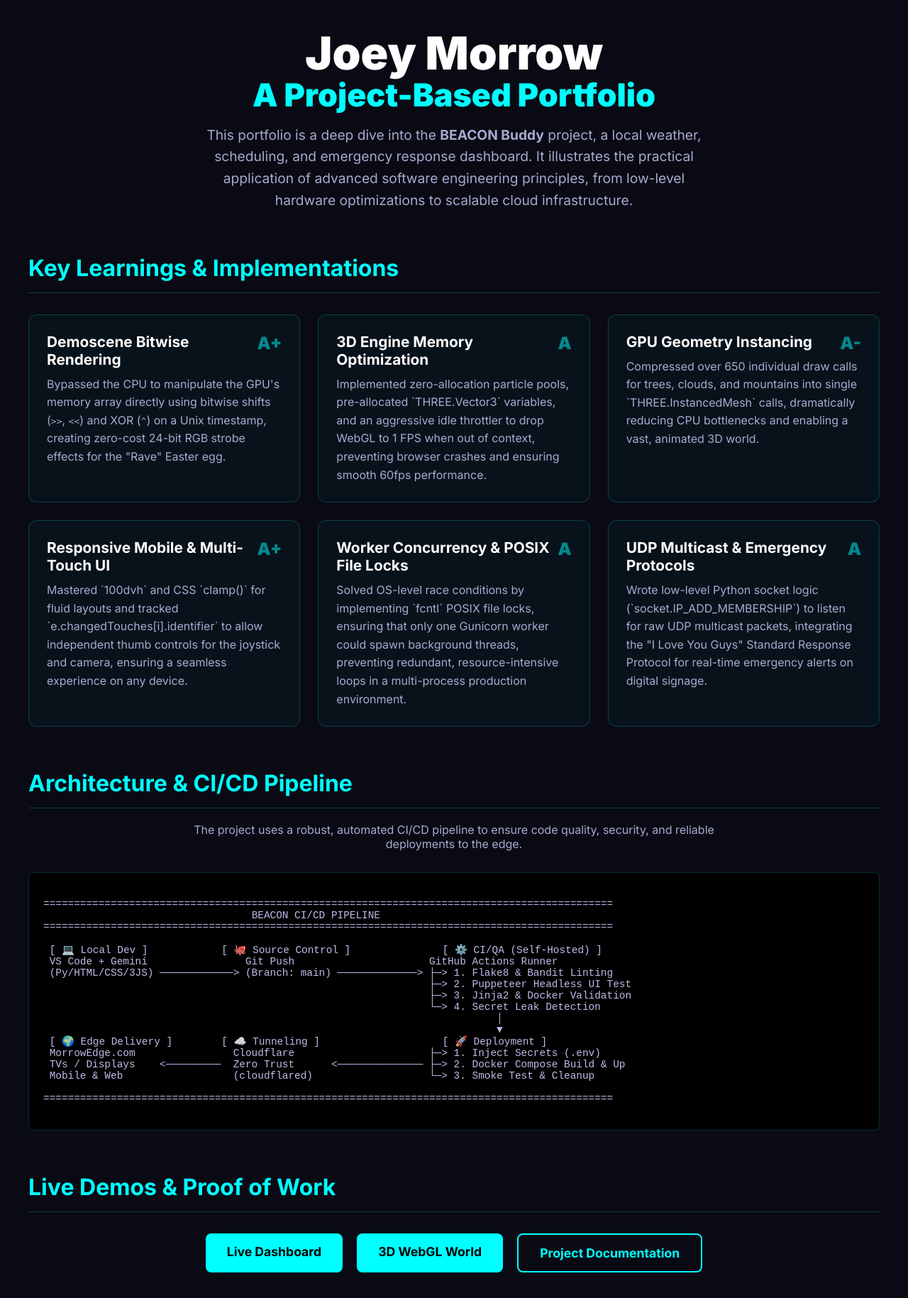
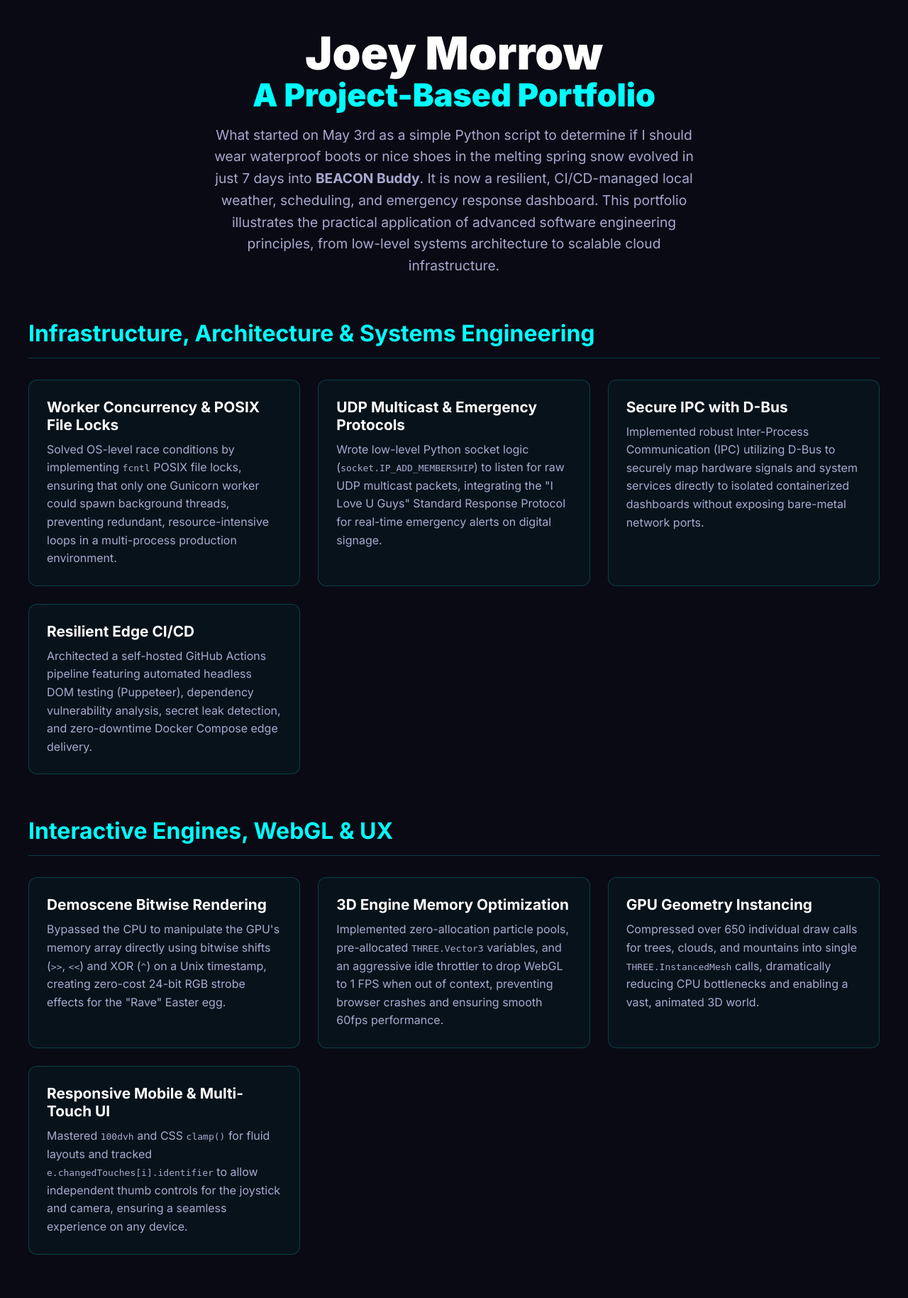
Before and after one commit to joeymorrow/weather-project, a Flask app: page /portfolio in a window 1280 px wide. Shown: the top 1829 px of the page at 71% size. Before the commit the page ends 1793 px from the top, so only its background shows below. Run offline with Flask 3, Linux system fonts and the light colour scheme; data that the repository does not hold is empty; some libraries are stand-ins or nearby versions.

Commit message:
update portfolio

```diff
--- a/templates/portfolio.html
+++ b/templates/portfolio.html
@@ -85,13 +85,6 @@
             line-height: 1.6;
             opacity: 0.8;
         }
-        .grade {
-            float: right;
-            font-size: 1.5rem;
-            font-weight: 900;
-            color: var(--accent);
-            opacity: 0.5;
-        }
         .btn-group {
             display: flex;
             gap: 20px;
@@ -135,41 +128,49 @@
     <div class="container">
         <header>
             <h1>Joey Morrow <span>A Project-Based Portfolio</span></h1>
-            <p>This portfolio is a deep dive into the <strong>BEACON Buddy</strong> project, a local weather, scheduling, and emergency response dashboard. It illustrates the practical application of advanced software engineering principles, from low-level hardware optimizations to scalable cloud infrastructure.</p>
+            <p>What started on May 3rd as a simple Python script to determine if I should wear waterproof boots or nice shoes in the melting spring snow evolved in just 7 days into <strong>BEACON Buddy</strong>. It is now a resilient, CI/CD-managed local weather, scheduling, and emergency response dashboard. This portfolio illustrates the practical application of advanced software engineering principles, from low-level systems architecture to scalable cloud infrastructure.</p>
         </header>
 
         <div class="section">
-            <h2 class="section-title">Key Learnings &amp; Implementations</h2>
+            <h2 class="section-title">Infrastructure, Architecture &amp; Systems Engineering</h2>
             <div class="grid">
                 <div class="card">
-                    <span class="grade">A+</span>
+                    <h3>Worker Concurrency &amp; POSIX File Locks</h3>
+                    <p>Solved OS-level race conditions by implementing <code>fcntl</code> POSIX file locks, ensuring that only one Gunicorn worker could spawn background threads, preventing redundant, resource-intensive loops in a multi-process production environment.</p>
+                </div>
+                <div class="card">
+                    <h3>UDP Multicast &amp; Emergency Protocols</h3>
+                    <p>Wrote low-level Python socket logic (<code>socket.IP_ADD_MEMBERSHIP</code>) to listen for raw UDP multicast packets, integrating the "I Love U Guys" Standard Response Protocol for real-time emergency alerts on digital signage.</p>
+                </div>
+                <div class="card">
+                    <h3>Secure IPC with D-Bus</h3>
+                    <p>Implemented robust Inter-Process Communication (IPC) utilizing D-Bus to securely map hardware signals and system services directly to isolated containerized dashboards without exposing bare-metal network ports.</p>
+                </div>
+                <div class="card">
+                    <h3>Resilient Edge CI/CD</h3>
+                    <p>Architected a self-hosted GitHub Actions pipeline featuring automated headless DOM testing (Puppeteer), dependency vulnerability analysis, secret leak detection, and zero-downtime Docker Compose edge delivery.</p>
+                </div>
+            </div>
+        </div>
+
+        <div class="section">
+            <h2 class="section-title">Interactive Engines, WebGL &amp; UX</h2>
+            <div class="grid">
+                <div class="card">
                     <h3>Demoscene Bitwise Rendering</h3>
                     <p>Bypassed the CPU to manipulate the GPU's memory array directly using bitwise shifts (<code>&gt;&gt;</code>, <code>&lt;&lt;</code>) and XOR (<code>^</code>) on a Unix timestamp, creating zero-cost 24-bit RGB strobe effects for the "Rave" Easter egg.</p>
                 </div>
                 <div class="card">
-                    <span class="grade">A</span>
                     <h3>3D Engine Memory Optimization</h3>
-                    <p>Implemented zero-allocation particle pools, pre-allocated `THREE.Vector3` variables, and an aggressive idle throttler to drop WebGL to 1 FPS when out of context, preventing browser crashes and ensuring smooth 60fps performance.</p>
+                    <p>Implemented zero-allocation particle pools, pre-allocated <code>THREE.Vector3</code> variables, and an aggressive idle throttler to drop WebGL to 1 FPS when out of context, preventing browser crashes and ensuring smooth 60fps performance.</p>
                 </div>
                 <div class="card">
-                    <span class="grade">A-</span>
                     <h3>GPU Geometry Instancing</h3>
-                    <p>Compressed over 650 individual draw calls for trees, clouds, and mountains into single `THREE.InstancedMesh` calls, dramatically reducing CPU bottlenecks and enabling a vast, animated 3D world.</p>
+                    <p>Compressed over 650 individual draw calls for trees, clouds, and mountains into single <code>THREE.InstancedMesh</code> calls, dramatically reducing CPU bottlenecks and enabling a vast, animated 3D world.</p>
                 </div>
                 <div class="card">
-                    <span class="grade">A+</span>
-                    <h3>Responsive Mobile & Multi-Touch UI</h3>
-                    <p>Mastered `100dvh` and CSS `clamp()` for fluid layouts and tracked `e.changedTouches[i].identifier` to allow independent thumb controls for the joystick and camera, ensuring a seamless experience on any device.</p>
-                </div>
-                <div class="card">
-                    <span class="grade">A</span>
-                    <h3>Worker Concurrency & POSIX File Locks</h3>
-                    <p>Solved OS-level race conditions by implementing `fcntl` POSIX file locks, ensuring that only one Gunicorn worker could spawn background threads, preventing redundant, resource-intensive loops in a multi-process production environment.</p>
-                </div>
-                <div class="card">
-                    <span class="grade">A</span>
-                    <h3>UDP Multicast & Emergency Protocols</h3>
-                    <p>Wrote low-level Python socket logic (`socket.IP_ADD_MEMBERSHIP`) to listen for raw UDP multicast packets, integrating the "I Love You Guys" Standard Response Protocol for real-time emergency alerts on digital signage.</p>
+                    <h3>Responsive Mobile &amp; Multi-Touch UI</h3>
+                    <p>Mastered <code>100dvh</code> and CSS <code>clamp()</code> for fluid layouts and tracked <code>e.changedTouches[i].identifier</code> to allow independent thumb controls for the joystick and camera, ensuring a seamless experience on any device.</p>
                 </div>
             </div>
         </div>
```
